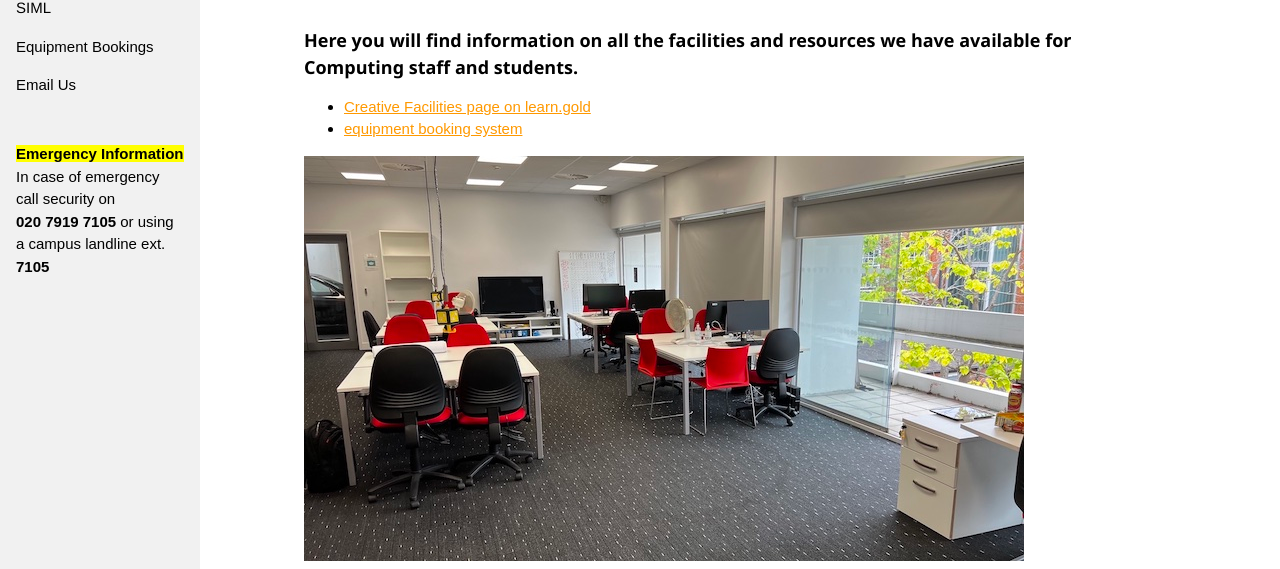
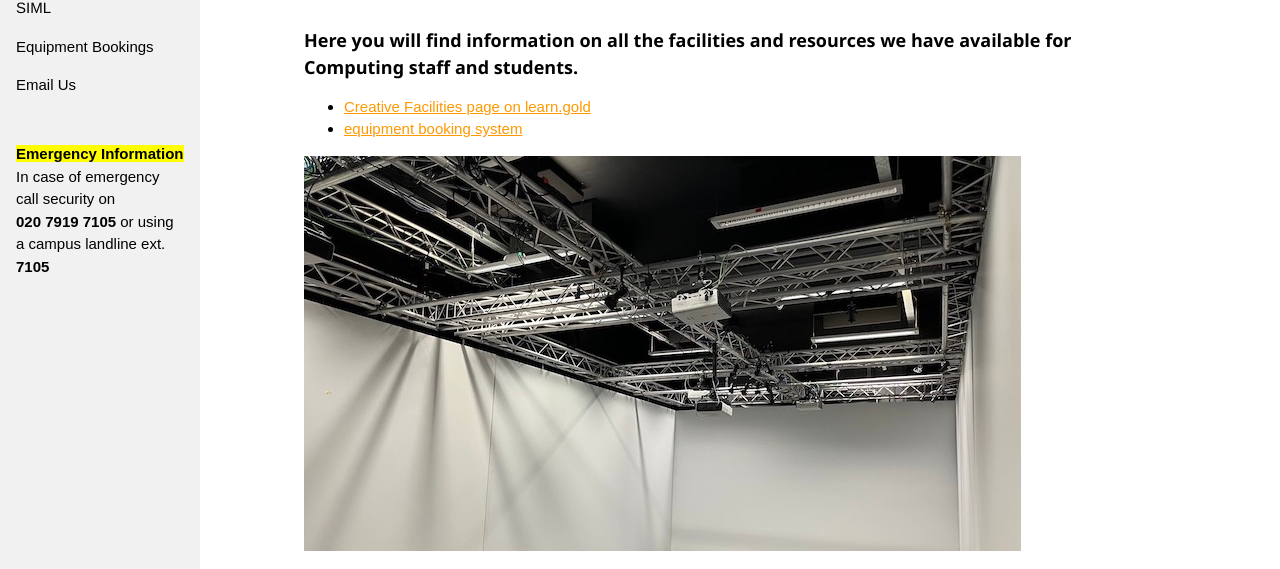
Before and after one commit to catama/creativeFacilities, a plain HTML site: page public/index.html in a window 1280 px wide. Shown: the part 231-800 px from the top of the page. Drawn offline with nearby package versions, Linux system fonts and the light colour scheme.

Commit message:
sorting images

```diff
--- a/public/index.html
+++ b/public/index.html
@@ -46,7 +46,8 @@
     </li>
 
     <!-- <img src="images/SIML.jpeg"> -->
-    <img src="images/UXLab.jpg">
+    <!-- <img src="images/UXLab.jpg"> -->
+    <img src="SIML.jpeg">
   </div>
   <script>
     function accordian(id) {
```
Also changed, not shown: public/SIML.jpeg (renamed from public/images/SIML.jpeg).
